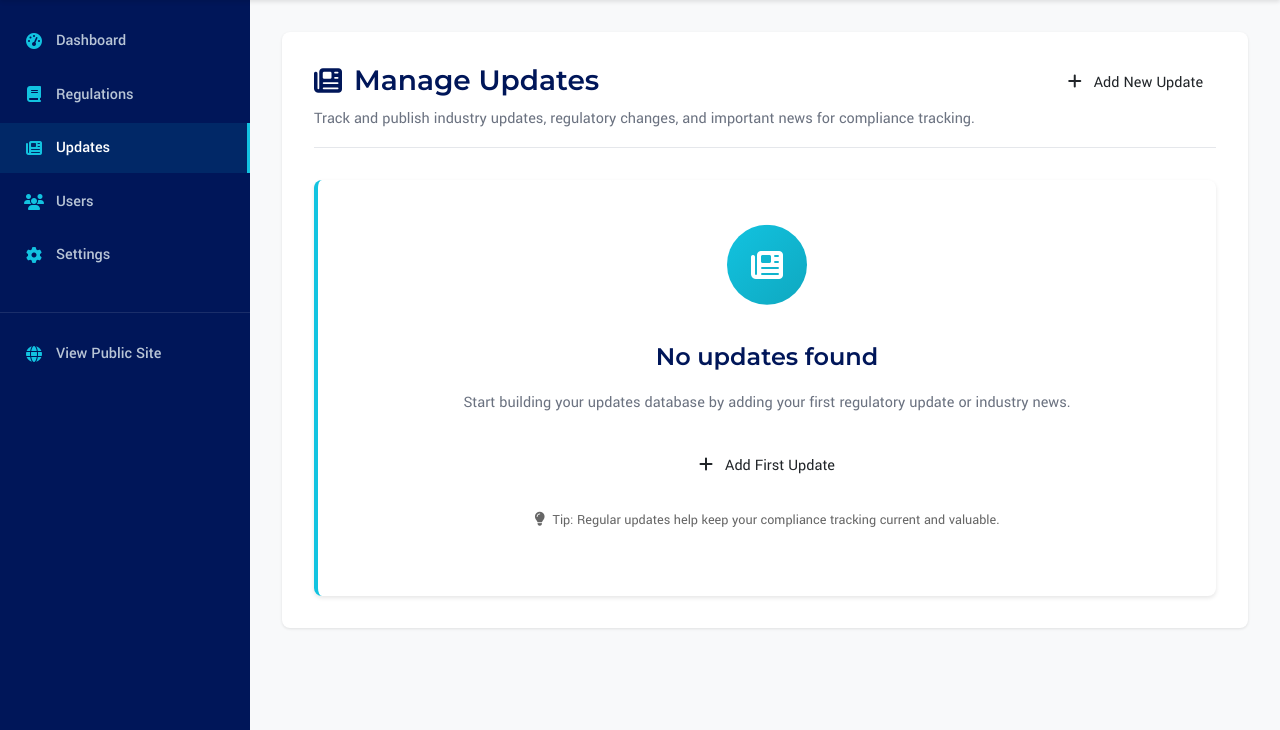
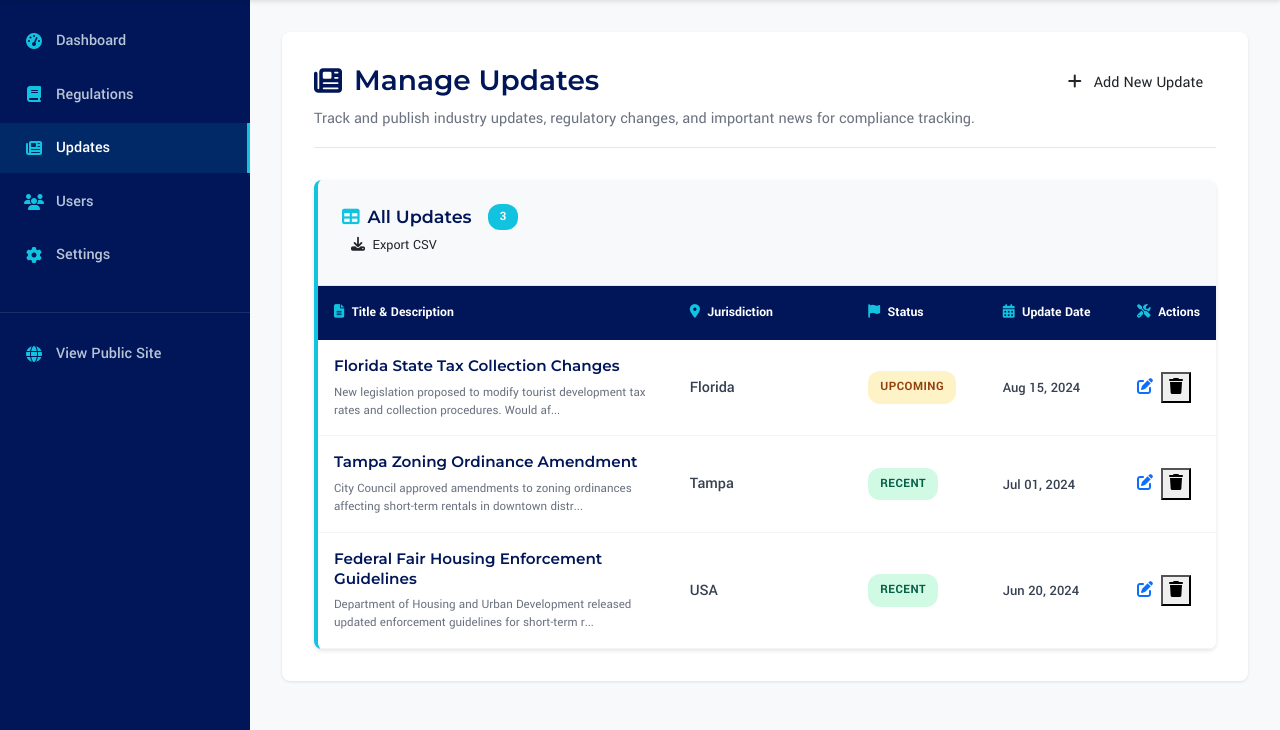
Before and after one commit to jake-goodman528/legal-tracker, a Flask app: page /admin/updates in a window 1280 px wide. Shown: the part 70-800 px from the top of the page. Run offline with Flask 3, Linux system fonts and the light colour scheme; a user stored in the database is signed in; data comes from the database, SQL or seed files in the repository; some libraries are stand-ins or nearby versions.

Commit message:
Fix: Resolve data display issue in admin management pages
- Fix template references from pagination objects to simple lists
- Change 'regulations.items' to 'regulations' in manage_regulations.html
- Change 'updates.items' to 'updates' in manage_updates.html
- Remove pagination sections since admin routes use simple queries
- Fix count displays from 'regulations.total' to 'regulations | length'

The admin management pages now correctly display the regulations and
updates that exist in the database instead of showing empty lists.

```diff
--- a/templates/admin/manage_updates.html
+++ b/templates/admin/manage_updates.html
@@ -23,7 +23,7 @@
         </div>
     </div>
 
-    {% if updates.items %}
+    {% if updates %}
     <!-- Professional Updates Table -->
     <div class="admin-updates-table-card">
         <div class="updates-table-header">
@@ -31,7 +31,7 @@
                 <h5 class="updates-table-title">
                     <i class="fas fa-table"></i>
                     All Updates
-                    <span class="updates-count-badge">{{ updates.total }}</span>
+                    <span class="updates-count-badge">{{ updates | length }}</span>
                 </h5>
                 <div class="table-actions">
                     <button class="btn btn-admin-secondary btn-sm" onclick="exportUpdatesToCSV()">
@@ -69,7 +69,7 @@
                         </tr>
                     </thead>
                     <tbody>
-                        {% for update in updates.items %}
+                        {% for update in updates %}
                         <tr class="update-table-row">
                             <td class="title-cell">
                                 <div class="update-title-text">{{ update.title }}</div>
@@ -115,44 +115,6 @@
             </div>
         </div>
 
-        <!-- Pagination -->
-        {% if updates.pages > 1 %}
-        <div class="card-footer">
-            <nav aria-label="Updates pagination">
-                <ul class="pagination justify-content-center mb-0">
-                    {% if updates.has_prev %}
-                    <li class="page-item">
-                        <a class="page-link" href="{{ url_for('admin.manage_updates', page=updates.prev_num) }}">Previous</a>
-                    </li>
-                    {% endif %}
-
-                    {% for page_num in updates.iter_pages() %}
-                        {% if page_num %}
-                            {% if page_num != updates.page %}
-                            <li class="page-item">
-                                <a class="page-link" href="{{ url_for('admin.manage_updates', page=page_num) }}">{{ page_num }}</a>
-                            </li>
-                            {% else %}
-                            <li class="page-item active">
-                                <span class="page-link">{{ page_num }}</span>
-                            </li>
-                            {% endif %}
-                        {% else %}
-                        <li class="page-item disabled">
-                            <span class="page-link">...</span>
-                        </li>
-                        {% endif %}
-                    {% endfor %}
-
-                    {% if updates.has_next %}
-                    <li class="page-item">
-                        <a class="page-link" href="{{ url_for('admin.manage_updates', page=updates.next_num) }}">Next</a>
-                    </li>
-                    {% endif %}
-                </ul>
-            </nav>
-        </div>
-        {% endif %}
     </div>
     {% else %}
     <!-- Professional Empty State -->
```
Also changed, not shown: templates/admin/manage_regulations.html (+7 -58 lines).
